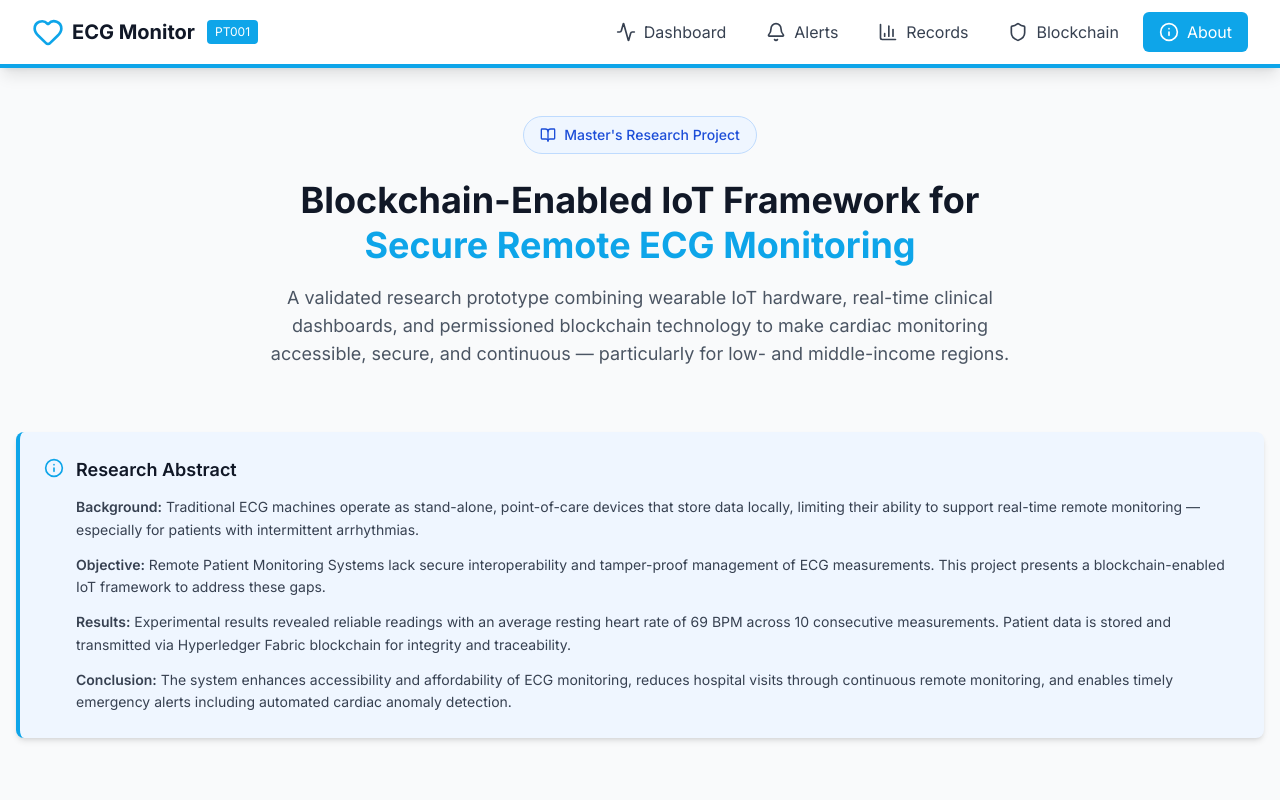
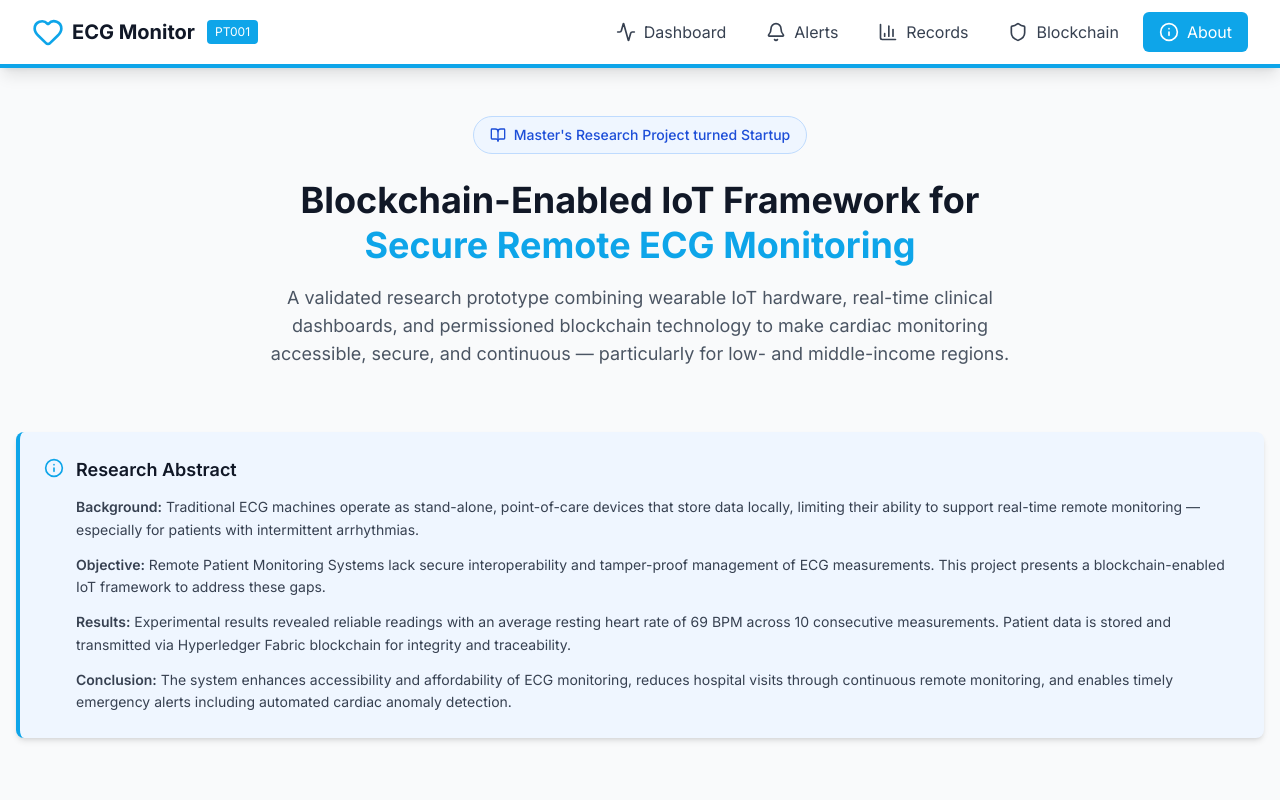
Before and after one commit to MercyTheAnalyst/ecg-iot-rpms, a Next.js app: page /about in a window 1280 px wide. Shown: the top 800 px of the page. Built offline with nearby package versions, Linux system fonts and the light colour scheme.

Commit message:
updated about page

```diff
--- a/src/app/about/page.js
+++ b/src/app/about/page.js
@@ -71,7 +71,7 @@ export default function AboutPage() {
       <div className='text-center mb-16'>
         <div className='inline-flex items-center gap-2 bg-blue-50 border border-blue-200 text-blue-700 px-4 py-2 rounded-full text-sm font-medium mb-6'>
           <BookOpen className='h-4 w-4' />
-          Master&apos;s Research Project
+          Master&apos;s Research Project turned Startup
         </div>
         <h1 className='text-4xl font-bold text-gray-900 mb-4 leading-tight'>
           Blockchain-Enabled IoT Framework for
```
